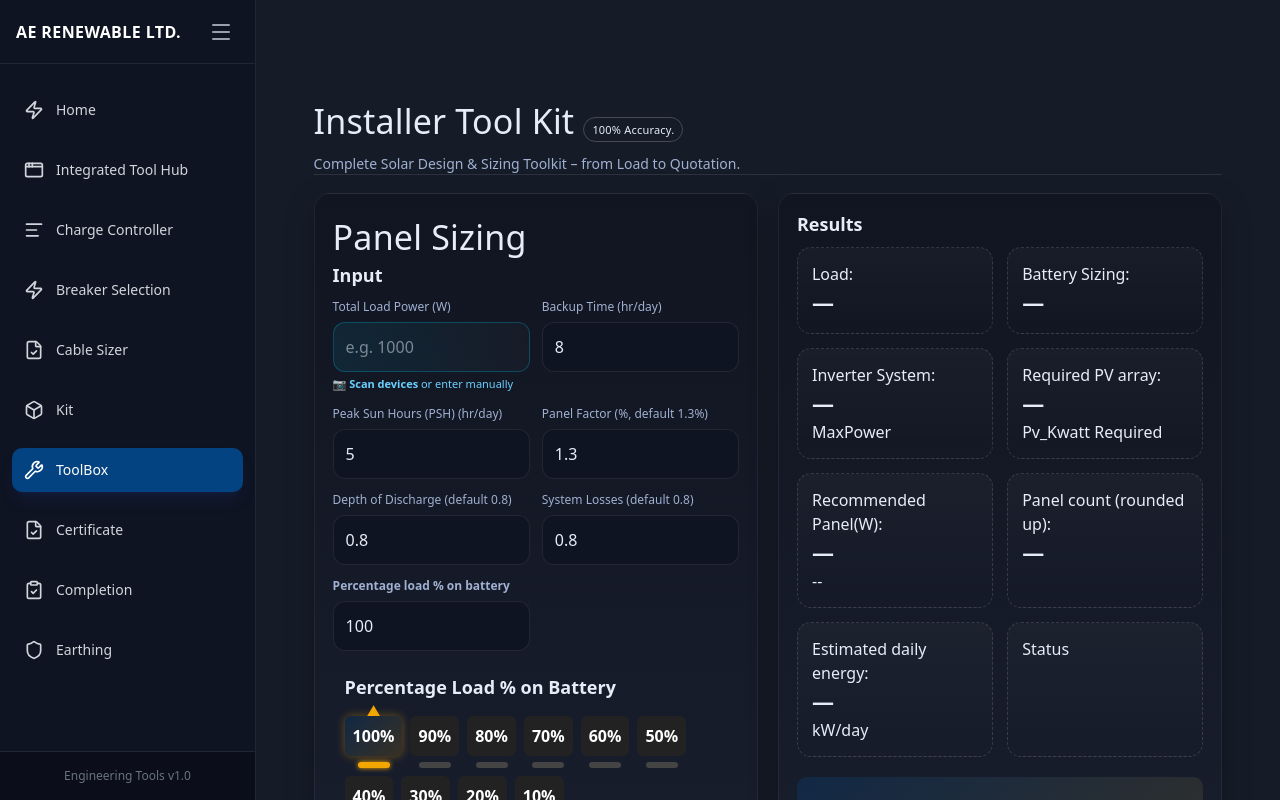
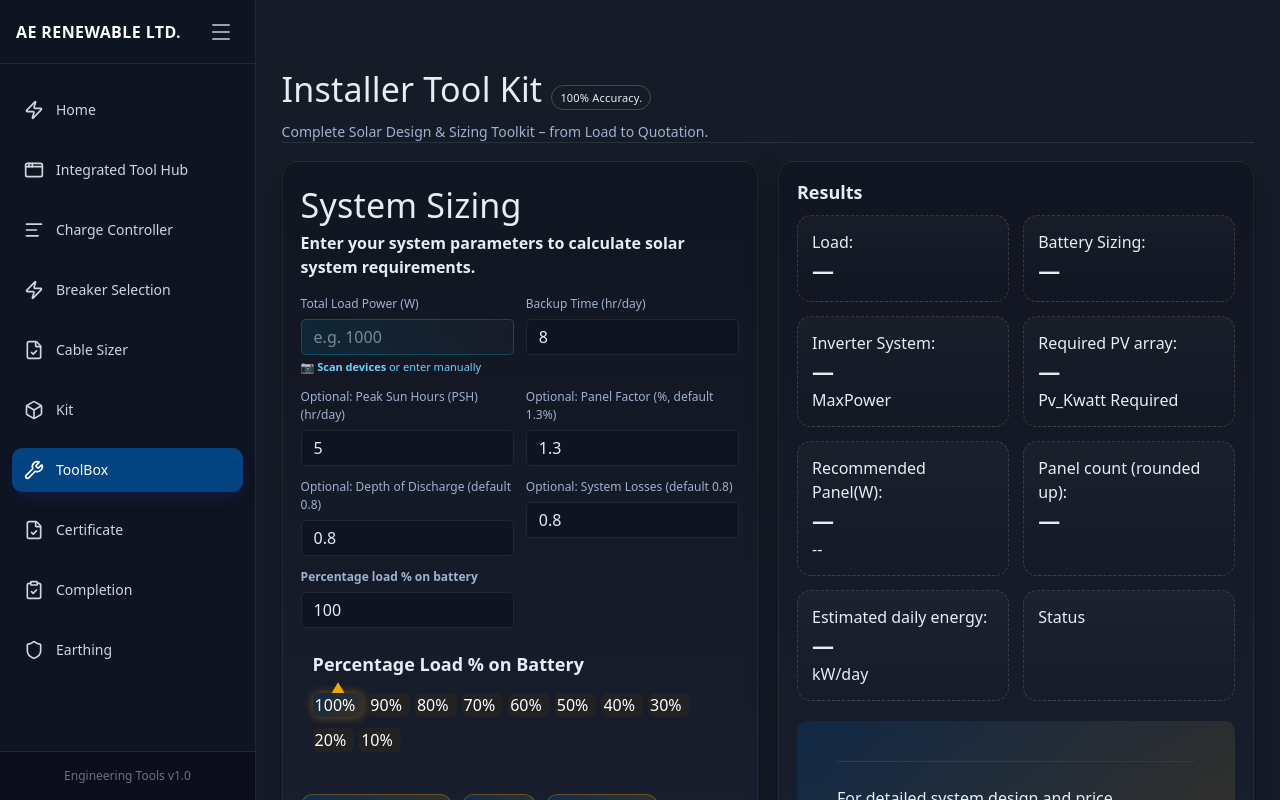
Before and after one commit to OrangeTechGuy306/ae-revamp, a React (Vite) app: page /toolbox in a window 1280 px wide. Shown: the top 800 px of the page. Built offline with nearby package versions, Linux system fonts and the light colour scheme.

Commit message:
solar tool kit

```diff
--- a/src/components/DashboardLayout.tsx
+++ b/src/components/DashboardLayout.tsx
@@ -33,7 +33,7 @@ export function DashboardLayout() {
 
                 </header>
 
-                <main className="p-4 sm:p-6 lg:p-8 md:w-[95%] mx-auto">
+                <main className=" md:w-[95%] mx-auto">
                     <Outlet />
                 </main>
             </div>
--- a/src/components/toolbox/CalculatorForm.tsx
+++ b/src/components/toolbox/CalculatorForm.tsx
@@ -37,8 +37,8 @@ export const CalculatorForm = ({
 }: CalculatorFormProps) => {
     return (
         <div className="card">
-            <h1>Panel Sizing</h1>
-            <h2 className="text-xl mb-4 font-semibold">Input</h2>
+            <h1>System Sizing</h1>
+            <p className="text-md mb-4 font-semibold text-grey-300">Enter your system parameters to calculate solar system requirements.</p>
             <div className="row">
                 <div className="col-6">
                     <label>Total Load Power <span className="unit">(W)</span></label>
@@ -65,19 +65,19 @@ export const CalculatorForm = ({
 
                 {/* ADDITIONAL SETTINGS */}
                 <div className="col-6">
-                    <label>Peak Sun Hours (PSH) <span className="unit">(hr/day)</span></label>
+                    <label>Optional: Peak Sun Hours (PSH) <span className="unit">(hr/day)</span></label>
                     <input id="psh" type="number" min="4" max="7" step="1" placeholder="5" value={inputs.psh} onChange={handleInputChange} />
                 </div>
                 <div className="col-6">
-                    <label>Panel Factor <span className="unit">(%, default 1.3%)</span></label>
+                    <label>Optional: Panel Factor <span className="unit">(%, default 1.3%)</span></label>
                     <input id="panelEff" type="number" value={inputs.panelEff} onChange={handleInputChange} step={0.1} max={5.0} min={1.0} placeholder='1.3' />
                 </div>
                 <div className="col-6">
-                    <label>Depth of Discharge <span className="unit">(default 0.8)</span></label>
+                    <label>Optional: Depth of Discharge <span className="unit">(default 0.8)</span></label>
                     <input id="dod" type="number" value={inputs.dod} onChange={handleInputChange} max="1.0" min="0.5" step="0.1" placeholder="0.8" />
                 </div>
                 <div className="col-6">
-                    <label>System Losses <span className="unit">(default 0.8)</span></label>
+                    <label>Optional: System Losses <span className="unit">(default 0.8)</span></label>
                     <input id="sysLoss" type="number" min="0.5" max="1.0" step="0.1" placeholder="0.8" value={inputs.sysLoss} onChange={handleInputChange} />
                 </div>
                 <div className="col-6">
@@ -99,9 +99,9 @@ export const CalculatorForm = ({
             </div>
 
             <div className="btnbar" style={{ marginTop: '14px' }}>
-                <button id="compute" type="button" onClick={calculateArray} className='w-50'>Compute Array</button>
-                <button id="reset" type="button" className="ghost w-50" onClick={resetAll}>Reset</button>
-                <button id="copy" type="button" className="ghost w-50" onClick={handleQuotation}>Quotation</button>
+                <button id="compute" type="button" onClick={calculateArray} className=''>Compute Array</button>
+                <button id="reset" type="button" className="ghost" onClick={resetAll}>Reset</button>
+                <button id="copy" type="button" className="ghost" onClick={handleQuotation}>Quotation</button>
             </div>
 
             {/* MESSAGES */}
--- a/src/components/toolbox/SolarToolbox.css
+++ b/src/components/toolbox/SolarToolbox.css
@@ -226,7 +226,7 @@
 
 .solar-toolbox-container .load-group {
   display: flex;
-  gap: 8px;
+  gap: 5px;
   flex-wrap: wrap;
 }
 
@@ -241,17 +241,15 @@
 .solar-toolbox-container .top-btn {
   background: #222;
   border: none;
-  padding: 8px;
+  padding-inline: 2px 8px;
   border-radius: 6px;
   color: white;
-  font-weight: bold;
+  /* font-weight: bold; */
   cursor: pointer;
   transition: all 0.3s ease;
 }
 
 .solar-toolbox-container .bottom-btn {
-  width: 32px;
-  height: 6px;
   background: #444;
   border: none;
   border-radius: 3px;
@@ -319,8 +317,8 @@
 .solar-toolbox-container input[type="text"],
 .solar-toolbox-container select {
   width: 100%;
-  padding: 12px 12px;
-  border-radius: 12px;
+  padding: 5px 12px;
+  border-radius: 5px;
   background: #0f1422;
   color: var(--text);
   border: 1px solid rgba(255, 255, 255, .08);
--- a/src/components/toolbox/SolarToolbox.tsx
+++ b/src/components/toolbox/SolarToolbox.tsx
@@ -826,16 +826,13 @@ export function SolarToolbox() {
                                     <div className="v"></div>
                                 </div>
 
-
-
                             </div>
 
                             <div style={{ background: "linear-gradient(135deg, rgba(4, 67, 129, .3), rgba(244, 166, 0, 0.15))   " }} className='w-full p-10 bg-linear from-bg-[#044381], to-bg-[#f4a600] rounded-md mt-5 flex flex-col gap-3'>
                                 <hr className='mb-3' />
-                                <p className='flex items-center gap-2'>
+                                <p className='flex items-center gap-2 flex-wrap'>
                                     <span>For detailed system design and price information please use the</span>
                                     <button className='border-b-2 border-b-blue-500 text-blue-500 cursor-pointer' onClick={handleQuotation}> Quotation button</button>
-
                                 </p>
                                 <div>
                                     <hr className='mb-3' />
```
